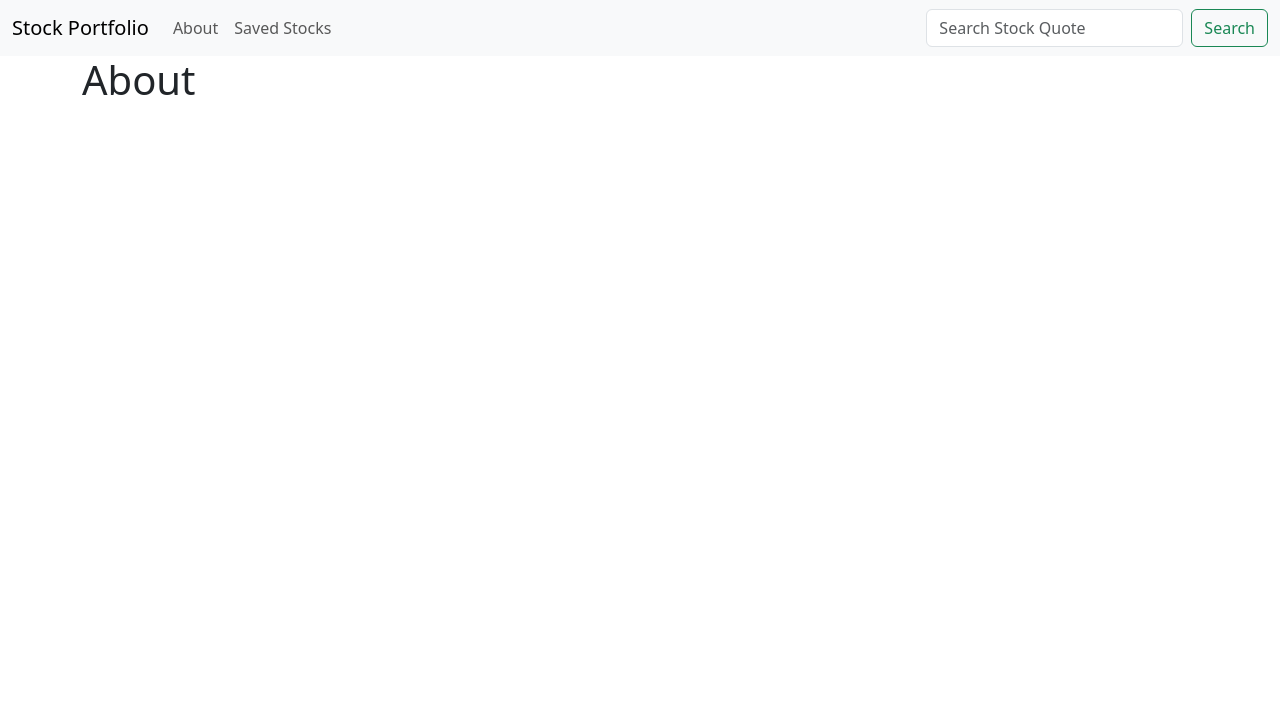
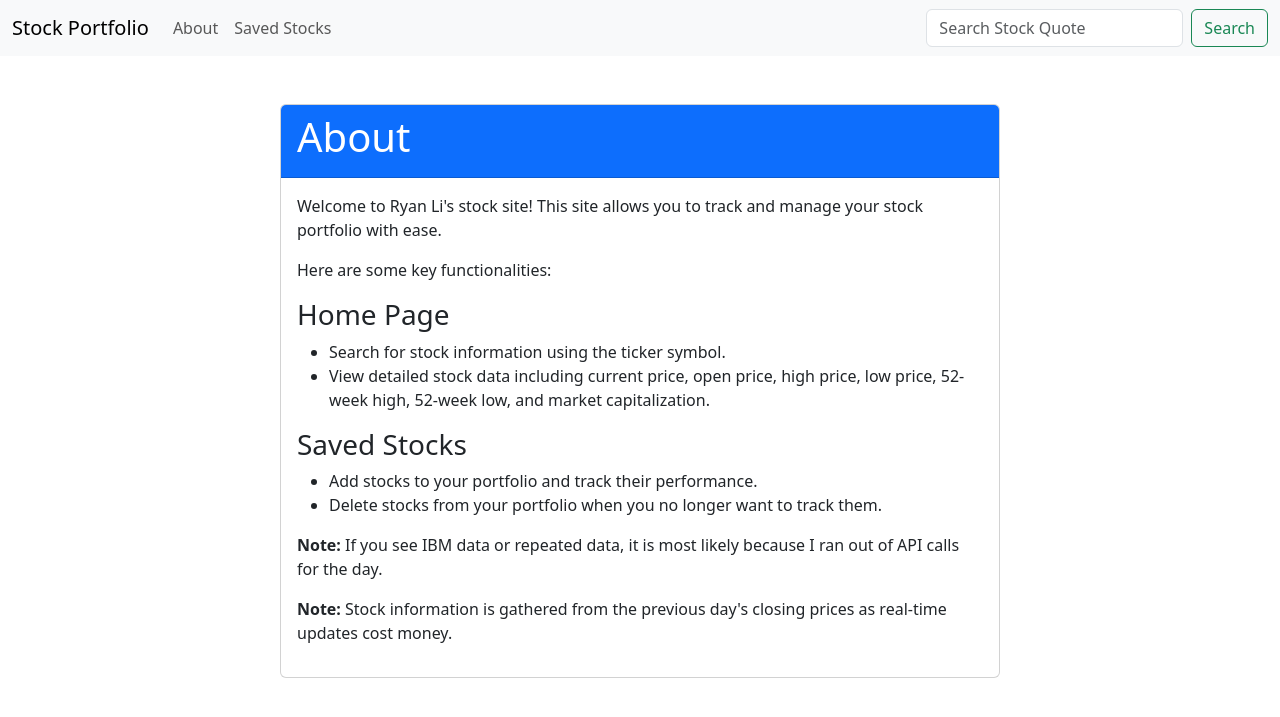
Before and after one commit to RJL1210/stockSite, a Django app: page /about.html/ in a window 1280 px wide. Shown: the top 717 px of the page. Run offline with Django 5.2, Linux system fonts and the light colour scheme; parts of the project's set-up code (start-up, migrations or seed data) failed here and were passed over.

Commit message:
Added an about page

```diff
--- a/stocks/graphs/templates/about.html
+++ b/stocks/graphs/templates/about.html
@@ -1,5 +1,31 @@
 {% extends 'base.html' %} {% block content %}
 
-<h1>About</h1>
+<div class="container mt-5">
+    <div class="row">
+        <div class="col-md-8 offset-md-2">
+            <div class="card">
+                <div class="card-header bg-primary text-white">
+                    <h1>About</h1>
+                </div>
+                <div class="card-body">
+                    <p>Welcome to Ryan Li's stock site! This site allows you to track and manage your stock portfolio with ease.</p>
+                    <p>Here are some key functionalities:</p>
+                    <h3>Home Page</h3>
+                    <ul>
+                        <li>Search for stock information using the ticker symbol.</li>
+                        <li>View detailed stock data including current price, open price, high price, low price, 52-week high, 52-week low, and market capitalization.</li>
+                    </ul>
+                    <h3>Saved Stocks</h3>
+                    <ul>
+                        <li>Add stocks to your portfolio and track their performance.</li>
+                        <li>Delete stocks from your portfolio when you no longer want to track them.</li>
+                    </ul>
+                    <p><strong>Note:</strong> If you see IBM data or repeated data, it is most likely because I ran out of API calls for the day.</p>
+                    <p><strong>Note:</strong> Stock information is gathered from the previous day's closing prices as real-time updates cost money.</p>
+                </div>
+            </div>
+        </div>
+    </div>
+</div>
 
 {% endblock %}
--- a/stocks/graphs/templates/home.html
+++ b/stocks/graphs/templates/home.html
@@ -11,7 +11,7 @@
     {% if processed_api.outOfCalls %}
       <h1> I am out of API calls lol so heres IBM by default. </h1>
       <br>
-    {% endif %}
+  {% endif %}
       <table class="table table-primary table-striped table-hover table-bordered">
         <thead class="table-light">
           <tr>
@@ -45,6 +45,7 @@
   {% endif %}
 
 {% else %}
+
 
 {% endif %}
 
--- a/stocks/graphs/views.py
+++ b/stocks/graphs/views.py
@@ -77,7 +77,7 @@ def home(request):
         return render(request, 'home.html', {'api': api, 'processed_api': processed_api})
     else:
         #default display
-        return render(request, 'home.html', {'Ticker': "Search for a stock ticker above"})
+        return render(request, 'home.html', {'Ticker': ""})
 
 
 
```
